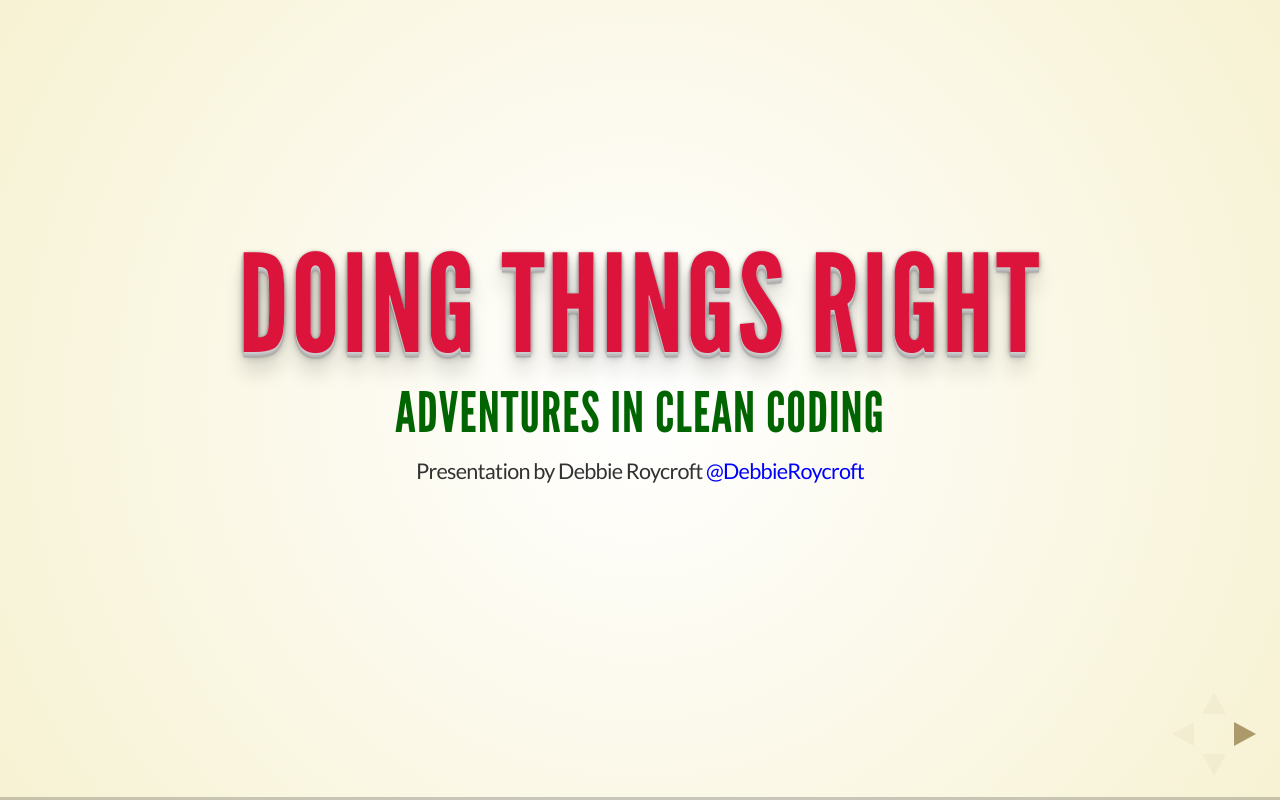
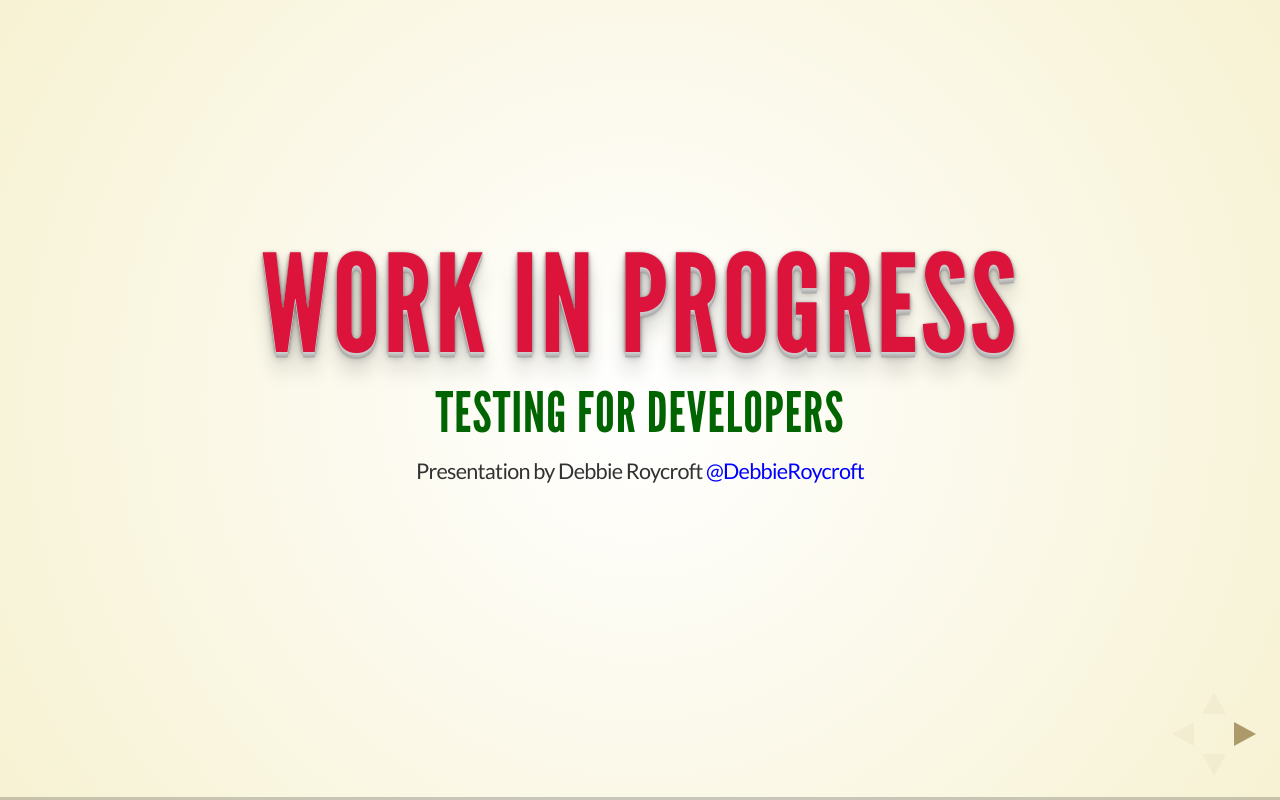
Before and after one commit to DebbieRoycroft/clean-code-presentation, a plain HTML site: page index.html in a window 1280 px wide. Drawn offline with Linux system fonts and the light colour scheme.

Commit message:
More changes- still work in progress

```diff
--- a/index.html
+++ b/index.html
@@ -44,8 +44,8 @@
 			<!-- Any section element inside of this container is displayed as a slide -->
 			<div class="slides">
 				<section>
-					<h1>Doing Things Right</h1>
-					<h3>Adventures in clean coding</h3>
+					<h1>Work in Progress</h1>
+					<h3>Testing for developers</h3>
 					<p>
 						<small>Presentation by Debbie Roycroft
                                                 <a href="http://twitter.com/DebbieRoycroft">@DebbieRoycroft</a></small>
```
